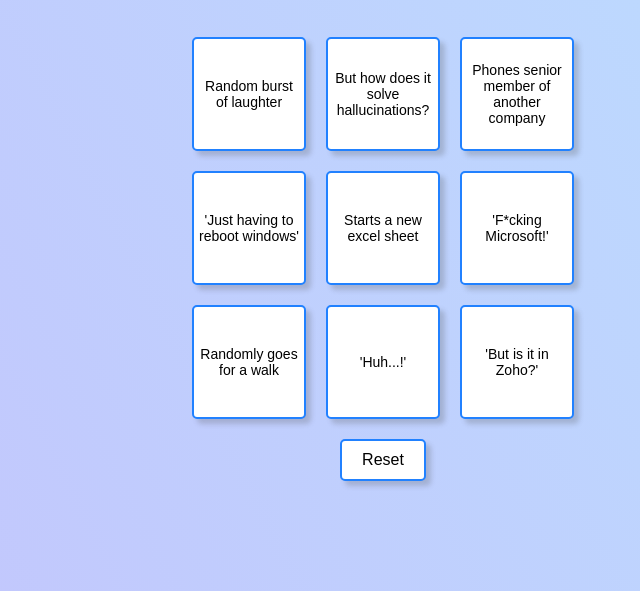
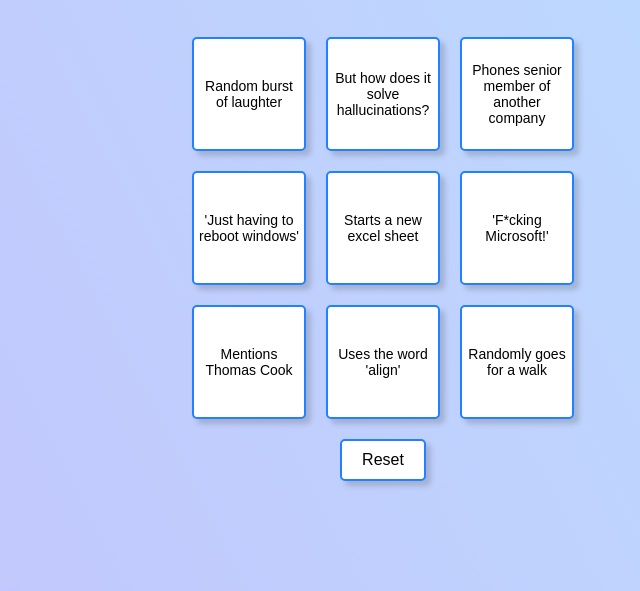
Before and after one commit to Amesileo/3-in-a-line, a plain HTML site: page index.html in a window 1280 px wide. Shown: the part 209-800 px from the top of the page, without its empty margins (257-897 px from the left). Drawn offline with Linux system fonts and the light colour scheme.

Commit message:
Update index.html

```diff
--- a/index.html
+++ b/index.html
@@ -109,6 +109,10 @@
 				"Random burst of laughter",
 				"'Async'",
 				"'Synergy'",
+				"Gets a speeding ticket",
+				"'Mmm, mmm, mmm'",
+				"Uses the word 'align'",
+				"Mentions Thomas Cook"
 			];
 
 			const gridElement = document.getElementById("grid");
```
